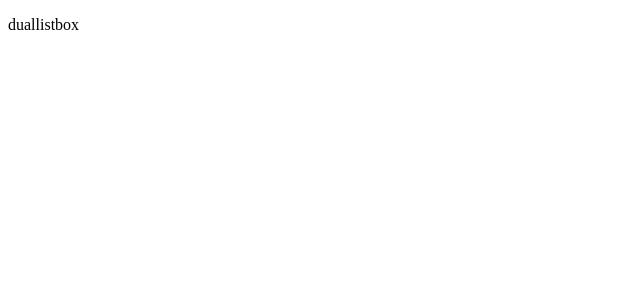
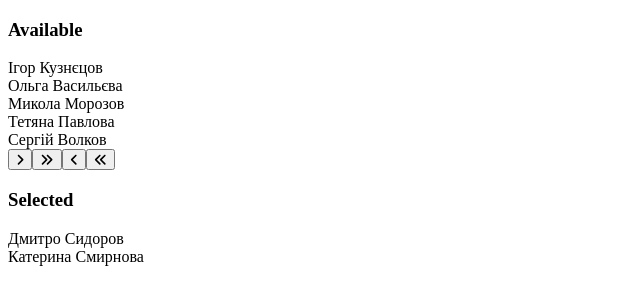
Before and after one commit to butkodenis/UI, a React (Vite) app: page / in a window 1280 px wide. Shown: the top 304 px of the page, without its empty margins (0-640 px from the left). Built offline with nearby package versions, Linux system fonts and the light colour scheme.

Commit message:
базовое отображение компонента

```diff
--- a/package.json
+++ b/package.json
@@ -10,6 +10,9 @@
     "preview": "vite preview"
   },
   "dependencies": {
+    "@fortawesome/fontawesome-svg-core": "^6.7.2",
+    "@fortawesome/free-solid-svg-icons": "^6.7.2",
+    "@fortawesome/react-fontawesome": "^0.2.2",
     "react": "^18.3.1",
     "react-dom": "^18.3.1"
   },
@@ -22,6 +25,7 @@
     "eslint-plugin-react-hooks": "^5.0.0",
     "eslint-plugin-react-refresh": "^0.4.16",
     "globals": "^15.14.0",
+    "sass": "^1.83.4",
     "typescript": "~5.6.2",
     "typescript-eslint": "^8.18.2",
     "vite": "^6.0.5"
--- a/src/App.tsx
+++ b/src/App.tsx
@@ -1,11 +1,24 @@
+import DualListBox from './ui/components/DualListBox/DualListBox';
+
+import { data } from './moskData/data';
+
 function App() {
-  return (
-    <>
-      <div>
-        <p> duallistbox </p>
-      </div>
-    </>
-  );
+  enum SortBy {
+    Id = 'id',
+    Label = 'label',
+  }
+
+  interface Options {
+    sorted: SortBy;
+    title: string;
+    width?: number;
+  }
+
+  const options: Options = {
+    sorted: SortBy.Id, // или SortBy.Label
+  };
+
+  return <DualListBox data={data} options={options} />;
 }
 
 export default App;
--- /dev/null
+++ b/src/moskData/data.ts
@@ -0,0 +1,94 @@
+interface Person {
+  firstName: string;
+  lastName: string;
+  email: string;
+  phone: string;
+}
+
+interface DataItem {
+  id: number;
+  label: string;
+  value: Person;
+}
+
+interface DataStructure {
+  availableData: DataItem[];
+  selectedData: DataItem[];
+}
+
+export const data: DataStructure = {
+  availableData: [
+    {
+      id: 5,
+      label: 'Ігор Кузнєцов',
+      value: {
+        firstName: 'Ігор',
+        lastName: 'Кузнєцов',
+        email: 'igor.kuznetsov@example.com',
+        phone: '+380955678901',
+      },
+    },
+    {
+      id: 6,
+      label: 'Ольга Васильєва',
+      value: {
+        firstName: 'Ольга',
+        lastName: 'Васильєва',
+        email: 'olga.vasileva@example.com',
+        phone: '+380636789012',
+      },
+    },
+    {
+      id: 7,
+      label: 'Микола Морозов',
+      value: {
+        firstName: 'Микола',
+        lastName: 'Морозов',
+        email: 'nikolay.morozov@example.com',
+        phone: '+380687890123',
+      },
+    },
+    {
+      id: 8,
+      label: 'Тетяна Павлова',
+      value: {
+        firstName: 'Тетяна',
+        lastName: 'Павлова',
+        email: 'tatyana.pavlova@example.com',
+        phone: '+380668901234',
+      },
+    },
+    {
+      id: 9,
+      label: 'Сергій Волков',
+      value: {
+        firstName: 'Сергій',
+        lastName: 'Волков',
+        email: 'sergey.volkov@example.com',
+        phone: '+380999012345',
+      },
+    },
+  ],
+  selectedData: [
+    {
+      id: 3,
+      label: 'Дмитро Сидоров',
+      value: {
+        firstName: 'Дмитро',
+        lastName: 'Сидоров',
+        email: 'dmitry.sidorov@example.com',
+        phone: '+380933456789',
+      },
+    },
+    {
+      id: 4,
+      label: 'Катерина Смирнова',
+      value: {
+        firstName: 'Катерина',
+        lastName: 'Смирнова',
+        email: 'ekaterina.smirnova@example.com',
+        phone: '+380974567890',
+      },
+    },
+  ],
+};
--- /dev/null
+++ b/src/ui/components/DualListBox/DualListBox.tsx
@@ -0,0 +1,52 @@
+import './styles/scss/DualListBox.scss';
+
+import { useState } from 'react';
+import { FontAwesomeIcon } from '@fortawesome/react-fontawesome';
+import { faAnglesLeft, faAngleLeft, faAngleRight, faAnglesRight } from '@fortawesome/free-solid-svg-icons';
+
+const DualListBox = ({ data, options }) => {
+  const [availableItems, setAvailableItems] = useState(data.availableData);
+  const [selectedItems, setSelectedItems] = useState(data.selectedData);
+  const [activeItem, setActiveItem] = useState(null);
+
+  return (
+    <div className="dual-list-box">
+      <div className="dual-list-box__available">
+        <h3 className="dual-list-box__title">Available</h3>
+        <div className="dual-list-box__list">
+          {availableItems.map((item) => (
+            <div key={item.id} className={`list-item ${item.id === activeItem ? 'active' : ''}`}>
+              {item.label}
+            </div>
+          ))}
+        </div>
+      </div>
+      <div className="dual-list-box__controls">
+        <button className="dual-list-box__control">
+          <FontAwesomeIcon icon={faAngleRight} />
+        </button>
+        <button className="dual-list-box__control">
+          <FontAwesomeIcon icon={faAnglesRight} />
+        </button>
+        <button className="dual-list-box__control">
+          <FontAwesomeIcon icon={faAngleLeft} />
+        </button>
+        <button className="dual-list-box__control">
+          <FontAwesomeIcon icon={faAnglesLeft} />
+        </button>
+      </div>
+      <div className="dual-list-box__selected">
+        <h3 className="dual-list-box__title">Selected</h3>
+        <div className="dual-list-box__list">
+          {selectedItems.map((item) => (
+            <div key={item.id} className={`list-item ${item.id === activeItem ? 'active' : ''}`}>
+              {item.label}
+            </div>
+          ))}
+        </div>
+      </div>
+    </div>
+  );
+};
+
+export default DualListBox;
--- a/src/ui/components/DulListBox/DualListBox.tsx
+++ /dev/null
@@ -1 +0,0 @@
-const DualListBox = () => {};
```
Also changed, not shown: src/types/types.ts (added), src/ui/components/DualListBox/styles/scss/DualListBox.scss (added), src/ui/components/DualListBox/styles/scss/data.tsx (added), 1 other file (tests, documents, lock files or other folders).
